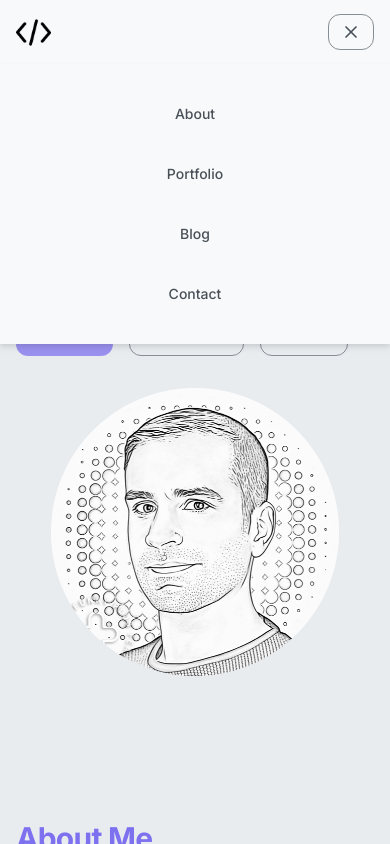
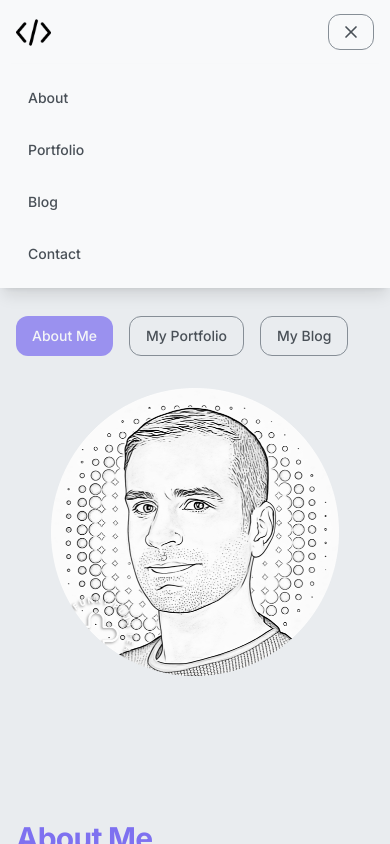
Before and after one commit to demirtasdurmus/durmusdemirtas.com, a Next.js app: page / in a window 390 px wide. Both pictures are taken after a click on the button "Open menu". Shown: the top 844 px of the page. Built offline with nearby package versions, Linux system fonts and the light colour scheme.

Commit message:
fix: fix mobile menu does not closing issue when clicked outside

```diff
--- a/src/components/header/MobileMenu.tsx
+++ b/src/components/header/MobileMenu.tsx
@@ -1,21 +1,47 @@
 "use client";
 
+import { useEffect, useRef } from "react";
 import { navigationLinks } from ".";
 import NavLink from "./NavLink";
 
-type Props = {
+interface MobileMenuProps {
+  isOpen: boolean;
   toggleMenu: () => void;
-};
+}
 
-export default function MobileMenu({ toggleMenu }: Props) {
+export default function MobileMenu({ toggleMenu, isOpen }: MobileMenuProps) {
+  const menuRef = useRef<HTMLDivElement>(null);
+
+  useEffect(() => {
+    const handleClickOutside = (event: MouseEvent) => {
+      if (
+        isOpen &&
+        menuRef.current &&
+        !menuRef.current.contains(event.target as Node)
+      ) {
+        toggleMenu();
+      }
+    };
+
+    document.addEventListener("mousedown", handleClickOutside);
+
+    return () => {
+      document.removeEventListener("mousedown", handleClickOutside);
+    };
+  }, [isOpen, toggleMenu]);
+
+  if (!isOpen) return null;
+
   return (
     <div
-      className="absolute left-0 right-0 top-16 z-30 flex flex-col items-center space-y-6 self-end bg-neutral-100 py-8 font-bold drop-shadow-md sm:w-auto sm:self-center md:hidden"
-      onClick={toggleMenu}
+      ref={menuRef}
+      className="absolute left-0 right-0 top-16 z-50 bg-neutral-100 p-4 shadow-lg"
     >
-      {navigationLinks.map(({ title, href }) => (
-        <NavLink key={title} title={title} href={href} onClick={toggleMenu} />
-      ))}
+      <nav className="flex flex-col space-y-4">
+        {navigationLinks.map(({ title, href }) => (
+          <NavLink key={title} title={title} href={href} onClick={toggleMenu} />
+        ))}
+      </nav>
     </div>
   );
 }
--- a/src/components/header/index.tsx
+++ b/src/components/header/index.tsx
@@ -34,14 +34,6 @@ export default function Header() {
   };
   return (
     <header className="sticky top-0 z-50 bg-neutral-100 backdrop-blur-sm">
-      {/* Screen listener to toggle when clicked outside */}
-      {isOpen && (
-        <div
-          className="fixed bottom-0 left-0 right-0 top-0 z-20"
-          onClick={toggleMenu}
-        ></div>
-      )}
-
       <div className="container mx-auto flex h-16 max-w-7xl items-center justify-between px-4 sm:px-6 lg:px-8">
         {/* Logo */}
         <Link href="#" prefetch={false}>
@@ -59,7 +51,7 @@ export default function Header() {
         <Hamburger toggleMenu={toggleMenu} isOpen={isOpen} />
 
         {/* Mobile Menu */}
-        {isOpen && <MobileMenu toggleMenu={toggleMenu} />}
+        <MobileMenu isOpen={isOpen} toggleMenu={toggleMenu} />
       </div>
     </header>
   );
```
